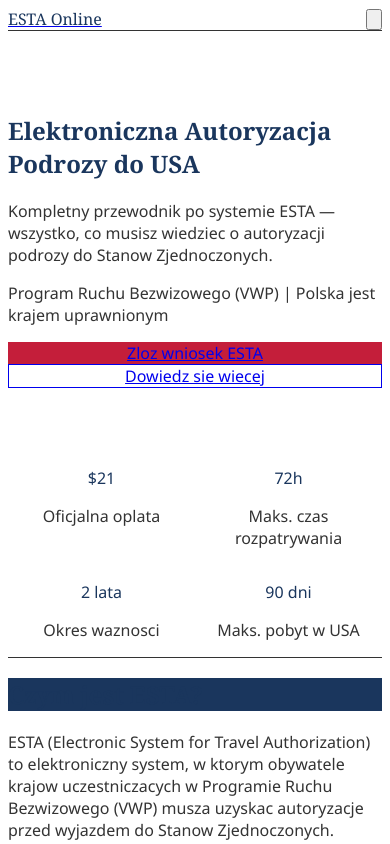
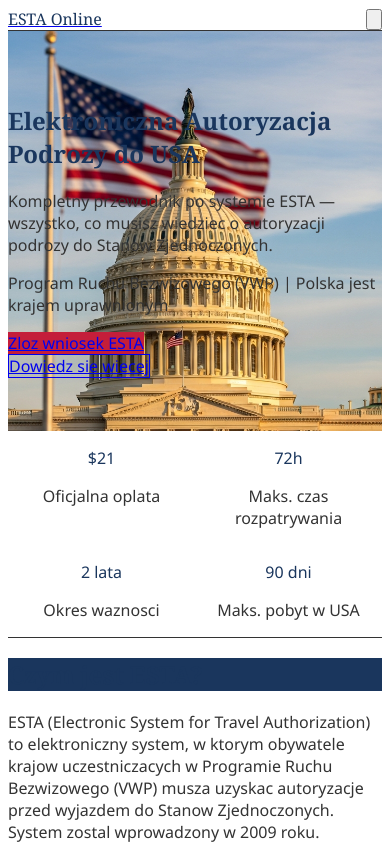
Before and after one commit to mediaxsaburoai0818-design/esta-travel-auth-site, a Next.js app: page / in a window 390 px wide. Shown: the top 844 px of the page. Built offline with nearby package versions, Linux system fonts and the light colour scheme.

Commit message:
Fix mobile: hero image as img tag, compact buttons, improve heading bands

```diff
--- a/app/globals.css
+++ b/app/globals.css
@@ -49,12 +49,15 @@
 .heading-band {
   background-color: #1a365d;
   color: white;
-  padding: 0.75rem 1.5rem;
+  padding: 1rem 1.5rem;
   font-weight: bold;
-  font-size: 1.25rem;
+  font-size: 1.125rem;
+  line-height: 1.4;
+  word-break: break-word;
 }
 @media (min-width: 768px) {
   .heading-band {
     font-size: 1.5rem;
+    padding: 0.75rem 1.5rem;
   }
 }
--- a/app/page.tsx
+++ b/app/page.tsx
@@ -4,20 +4,18 @@
   return (
     <div>
       {/* Hero Section */}
-      <section className="relative text-white min-h-[420px] md:min-h-[520px] flex items-center">
-        <div
-          className="absolute inset-0"
-          style={{
-            backgroundImage: "url('/images/hero-capitol.png')",
-            backgroundSize: "cover",
-            backgroundPosition: "center",
-          }}
+      <section className="relative text-white min-h-[400px] md:min-h-[520px] flex items-center overflow-hidden">
+        {/* eslint-disable-next-line @next/next/no-img-element */}
+        <img
+          src="/images/hero-capitol.png"
+          alt=""
+          className="absolute inset-0 w-full h-full object-cover"
         />
         <div className="absolute inset-0 bg-black/50" />
-        <div className="relative max-w-6xl mx-auto px-4 py-20 md:py-28 w-full">
+        <div className="relative max-w-6xl mx-auto px-4 py-16 md:py-28 w-full">
           <div className="max-w-3xl">
             <h1
-              className="text-3xl md:text-5xl font-bold mb-6 leading-tight text-white drop-shadow-lg"
+              className="text-2xl sm:text-3xl md:text-5xl font-bold mb-4 md:mb-6 leading-tight text-white drop-shadow-lg"
               style={{
                 fontFamily: "var(--font-noto-serif), serif",
               }}
@@ -26,23 +24,23 @@
               <br />
               Podrozy do USA
             </h1>
-            <p className="text-lg md:text-xl mb-4 text-gray-100 leading-relaxed drop-shadow">
+            <p className="text-base md:text-xl mb-3 md:mb-4 text-gray-100 leading-relaxed drop-shadow">
               Kompletny przewodnik po systemie ESTA &mdash; wszystko, co musisz
               wiedziec o autoryzacji podrozy do Stanow Zjednoczonych.
             </p>
-            <p className="text-sm mb-8 text-gray-200 drop-shadow">
+            <p className="text-xs md:text-sm mb-6 md:mb-8 text-gray-200 drop-shadow">
               Program Ruchu Bezwizowego (VWP) | Polska jest krajem uprawnionym
             </p>
-            <div className="flex flex-col sm:flex-row gap-3">
+            <div className="flex flex-col sm:flex-row gap-3 sm:items-center">
               <Link
                 href="/apply/"
-                className="bg-[#c41e3a] hover:bg-[#a01830] text-white font-bold py-3 px-8 rounded text-base transition text-center shadow-lg"
+                className="bg-[#c41e3a] hover:bg-[#a01830] text-white font-bold py-3 px-8 rounded text-base transition text-center shadow-lg inline-block w-auto self-start"
               >
                 Zloz wniosek ESTA
               </Link>
               <Link
                 href="/esta-info/what-is-esta/"
-                className="bg-white/10 hover:bg-white/20 text-white px-7 py-3 rounded font-bold text-base transition border border-white/30 text-center"
+                className="bg-white/10 hover:bg-white/20 text-white px-7 py-3 rounded font-bold text-base transition border border-white/30 text-center inline-block w-auto self-start"
               >
                 Dowiedz sie wiecej
               </Link>
@@ -80,7 +78,7 @@
       {/* ESTA overview */}
       <section className="py-16 bg-white">
         <div className="max-w-3xl mx-auto px-4">
-          <h2 className="bg-[#1a365d] text-white py-3 px-6 text-xl md:text-2xl font-bold mb-6">
+          <h2 className="bg-[#1a365d] text-white py-4 px-6 text-lg sm:text-xl md:text-2xl font-bold leading-snug mb-6">
             Czym jest ESTA?
           </h2>
           <p className="text-gray-600 mb-4 leading-relaxed">
@@ -107,7 +105,7 @@
       {/* Application steps */}
       <section className="py-16 bg-[#f8f9fa]">
         <div className="max-w-3xl mx-auto px-4">
-          <h2 className="bg-[#1a365d] text-white py-3 px-6 text-xl md:text-2xl font-bold mb-8">
+          <h2 className="bg-[#1a365d] text-white py-4 px-6 text-lg sm:text-xl md:text-2xl font-bold leading-snug mb-8">
             Jak zlozyc wniosek ESTA?
           </h2>
 
@@ -187,7 +185,7 @@
       {/* FAQ preview */}
       <section className="py-16 bg-white">
         <div className="max-w-3xl mx-auto px-4">
-          <h2 className="bg-[#1a365d] text-white py-3 px-6 text-xl md:text-2xl font-bold mb-8">
+          <h2 className="bg-[#1a365d] text-white py-4 px-6 text-lg sm:text-xl md:text-2xl font-bold leading-snug mb-8">
             Najczesciej zadawane pytania
           </h2>
 
@@ -241,7 +239,7 @@
       {/* Related pages */}
       <section className="py-16 bg-[#f8f9fa]">
         <div className="max-w-3xl mx-auto px-4">
-          <h2 className="bg-[#1a365d] text-white py-3 px-6 text-xl md:text-2xl font-bold mb-8">
+          <h2 className="bg-[#1a365d] text-white py-4 px-6 text-lg sm:text-xl md:text-2xl font-bold leading-snug mb-8">
             Przydatne strony
           </h2>
 
```
